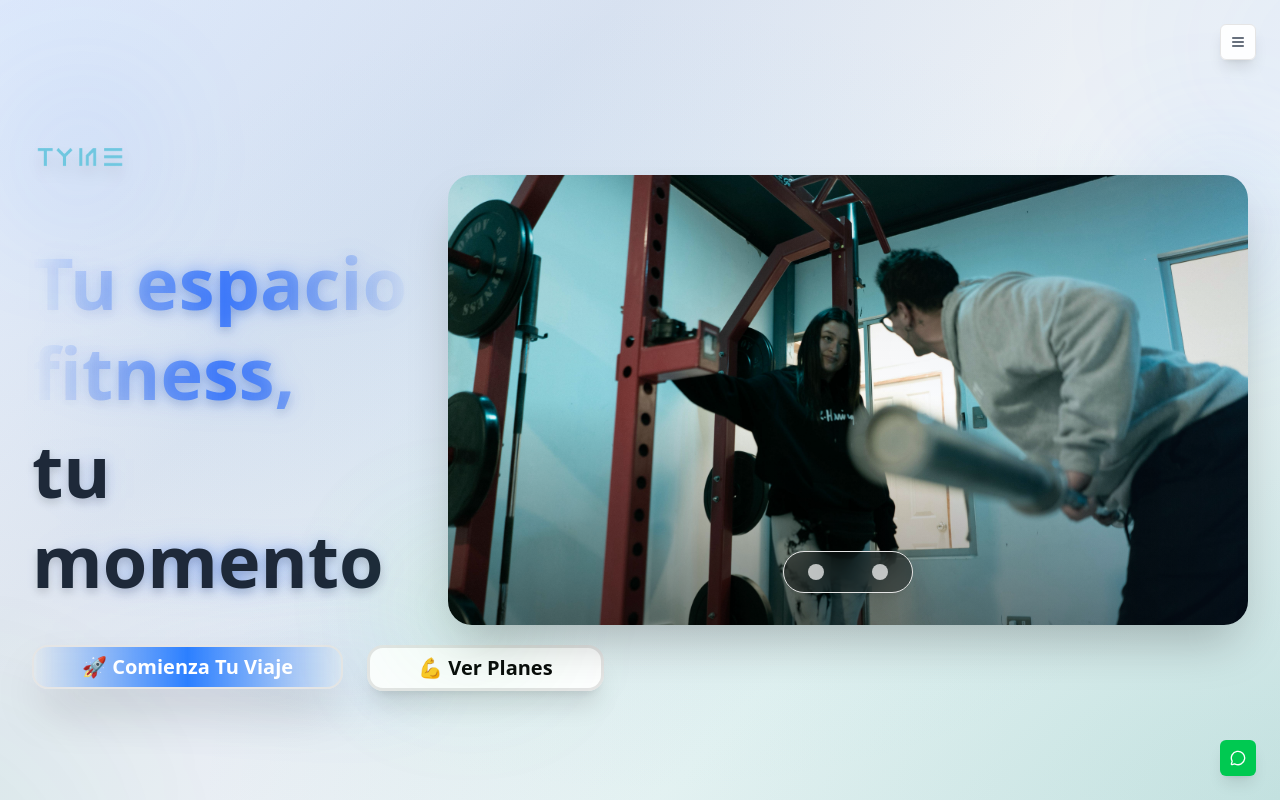
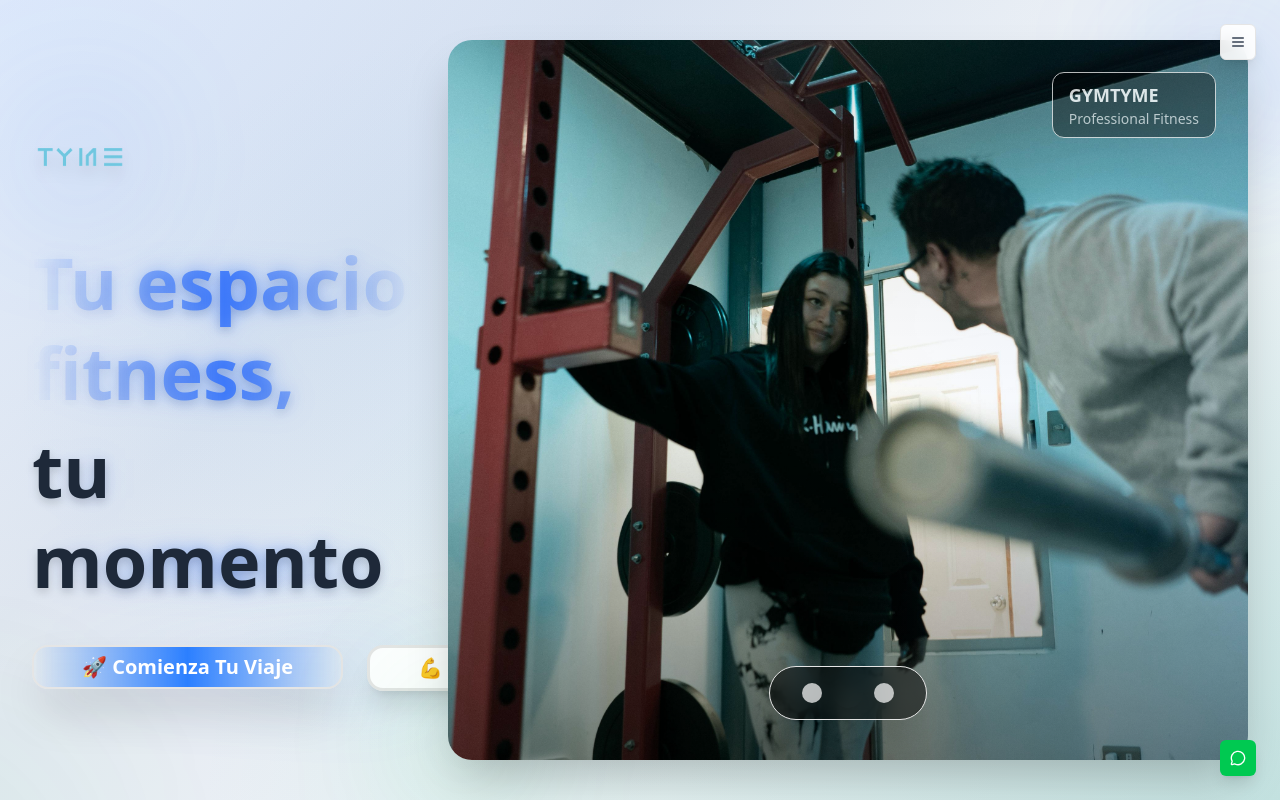
Before and after one commit to estebandeconce/landing-gym-tyme, a React (Vite) app: page / in a window 1280 px wide. Shown: the top 800 px of the page. Built offline with nearby package versions, Linux system fonts and the light colour scheme.

Commit message:
carrusel corregido

```diff
--- a/src/components/GymLandingPage.tsx
+++ b/src/components/GymLandingPage.tsx
@@ -192,10 +192,13 @@ export default function GymLandingPage() {
                   {/* Inner container with premium styling */}
                   <div className="relative rounded-2xl overflow-hidden shadow-inner">
 
-                  {/* Carousel Container - Mucho más alto */}
+                  {/* Carousel Container - 100% altura en escritorio */}
                   <div
                     className="relative w-full overflow-hidden
-                      aspect-[4/3] sm:aspect-[16/10] md:aspect-[16/9] lg:aspect-[16/9] xl:aspect-[178/100] 2xl:aspect-[16/8]"
+                      aspect-[4/3] sm:aspect-[16/10] md:aspect-[16/9] lg:h-[85vh] xl:h-[90vh] 2xl:h-[85vh]"
+                    style={{
+                      aspectRatio: 'auto'
+                    }}
                   >
                     {/* Images */}
                     {carouselImages.map((image, index) => (
@@ -209,6 +212,9 @@ export default function GymLandingPage() {
                           src={image}
                           alt={`TYME Gym Slide ${index + 1}`}
                           className="w-full h-full object-cover object-center transform group-hover:scale-105 transition-transform duration-1000"
+                          style={{
+                            objectPosition: 'center center'
+                          }}
                           loading={index === 0 ? 'eager' : 'lazy'}
                         />
                         {/* Enhanced overlay with gym vibe */}
@@ -216,40 +222,49 @@ export default function GymLandingPage() {
                         <div className="absolute inset-0 bg-gradient-to-r from-gym-primary/8 via-transparent to-blue-500/8"></div>
                         <div className="absolute inset-0 bg-gradient-to-br from-transparent via-gym-primary/5 to-transparent"></div>
 
-                        {/* Fitness motivation overlay */}
-                        <div className="absolute bottom-8 left-8 text-white z-10 opacity-0 group-hover:opacity-100 transition-all duration-700 transform translate-y-4 group-hover:translate-y-0">
-                          <div className="bg-black/60 backdrop-blur-md px-6 py-3 rounded-xl border border-white/30 shadow-xl">
-                            <p className="font-bold text-xl">💪 Transform Your Body</p>
-                            <p className="text-base opacity-90 mt-1">Achieve Your Fitness Goals</p>
+                        {/* Fitness motivation overlay - Mejorado para altura completa */}
+                        <div className="absolute bottom-10 left-10 text-white z-10 opacity-0 group-hover:opacity-100 transition-all duration-700 transform translate-y-4 group-hover:translate-y-0">
+                          <div className="bg-black/70 backdrop-blur-md px-8 py-4 rounded-2xl border border-white/40 shadow-2xl">
+                            <p className="font-bold text-2xl mb-1">💪 Transform Your Body</p>
+                            <p className="text-lg opacity-90">Achieve Your Fitness Goals</p>
+                            <div className="h-1 w-16 bg-gradient-to-r from-gym-primary to-blue-500 rounded-full mt-2"></div>
+                          </div>
+                        </div>
+
+                        {/* Gym branding overlay superior */}
+                        <div className="absolute top-8 right-8 text-white z-10 opacity-80 group-hover:opacity-100 transition-opacity duration-500">
+                          <div className="bg-black/50 backdrop-blur-sm px-4 py-2 rounded-xl border border-white/20">
+                            <p className="font-bold text-lg text-gym-primary">GYMTYME</p>
+                            <p className="text-sm opacity-80">Professional Fitness</p>
                           </div>
                         </div>
                       </div>
                     ))}
 
-                    {/* Enhanced Navigation Arrows */}
+                    {/* Enhanced Navigation Arrows - Adaptadas para altura completa */}
                     <button
                       onClick={prevSlide}
-                      className="absolute left-6 top-1/2 -translate-y-1/2 bg-white/95 backdrop-blur-md hover:bg-white text-gray-800 p-4 rounded-full shadow-2xl transition-all duration-300 opacity-0 group-hover:opacity-100 hover:scale-125 border-2 border-white/50 hover:shadow-gym-primary/30"
+                      className="absolute left-8 top-1/2 -translate-y-1/2 bg-white/95 backdrop-blur-md hover:bg-white text-gray-800 p-5 rounded-full shadow-2xl transition-all duration-300 opacity-0 group-hover:opacity-100 hover:scale-125 border-2 border-white/50 hover:shadow-gym-primary/30"
                       aria-label="Imagen anterior"
                     >
-                      <ChevronLeft className="h-7 w-7" />
+                      <ChevronLeft className="h-8 w-8" />
                     </button>
 
                     <button
                       onClick={nextSlide}
-                      className="absolute right-6 top-1/2 -translate-y-1/2 bg-white/95 backdrop-blur-md hover:bg-white text-gray-800 p-4 rounded-full shadow-2xl transition-all duration-300 opacity-0 group-hover:opacity-100 hover:scale-125 border-2 border-white/50 hover:shadow-gym-primary/30"
+                      className="absolute right-8 top-1/2 -translate-y-1/2 bg-white/95 backdrop-blur-md hover:bg-white text-gray-800 p-5 rounded-full shadow-2xl transition-all duration-300 opacity-0 group-hover:opacity-100 hover:scale-125 border-2 border-white/50 hover:shadow-gym-primary/30"
                       aria-label="Siguiente imagen"
                     >
-                      <ChevronRight className="h-7 w-7" />
+                      <ChevronRight className="h-8 w-8" />
                     </button>
 
-                    {/* Enhanced Dots Indicators */}
-                    <div className="absolute bottom-8 left-1/2 -translate-x-1/2 flex space-x-4 bg-black/40 backdrop-blur-md px-6 py-3 rounded-full border border-white/30 shadow-xl">
+                    {/* Enhanced Dots Indicators - Adaptados para altura completa */}
+                    <div className="absolute bottom-10 left-1/2 -translate-x-1/2 flex space-x-4 bg-black/50 backdrop-blur-md px-8 py-4 rounded-full border border-white/40 shadow-2xl">
                       {carouselImages.map((_, index) => (
                         <button
                           key={index}
                           onClick={() => goToSlide(index)}
-                          className={`w-4 h-4 rounded-full transition-all duration-300 ${
+                          className={`w-5 h-5 rounded-full transition-all duration-300 ${
                             index === currentSlide
                               ? 'bg-gym-primary shadow-lg scale-150 shadow-gym-primary/60'
                               : 'bg-white/70 hover:bg-white/90 hover:scale-125'
```
